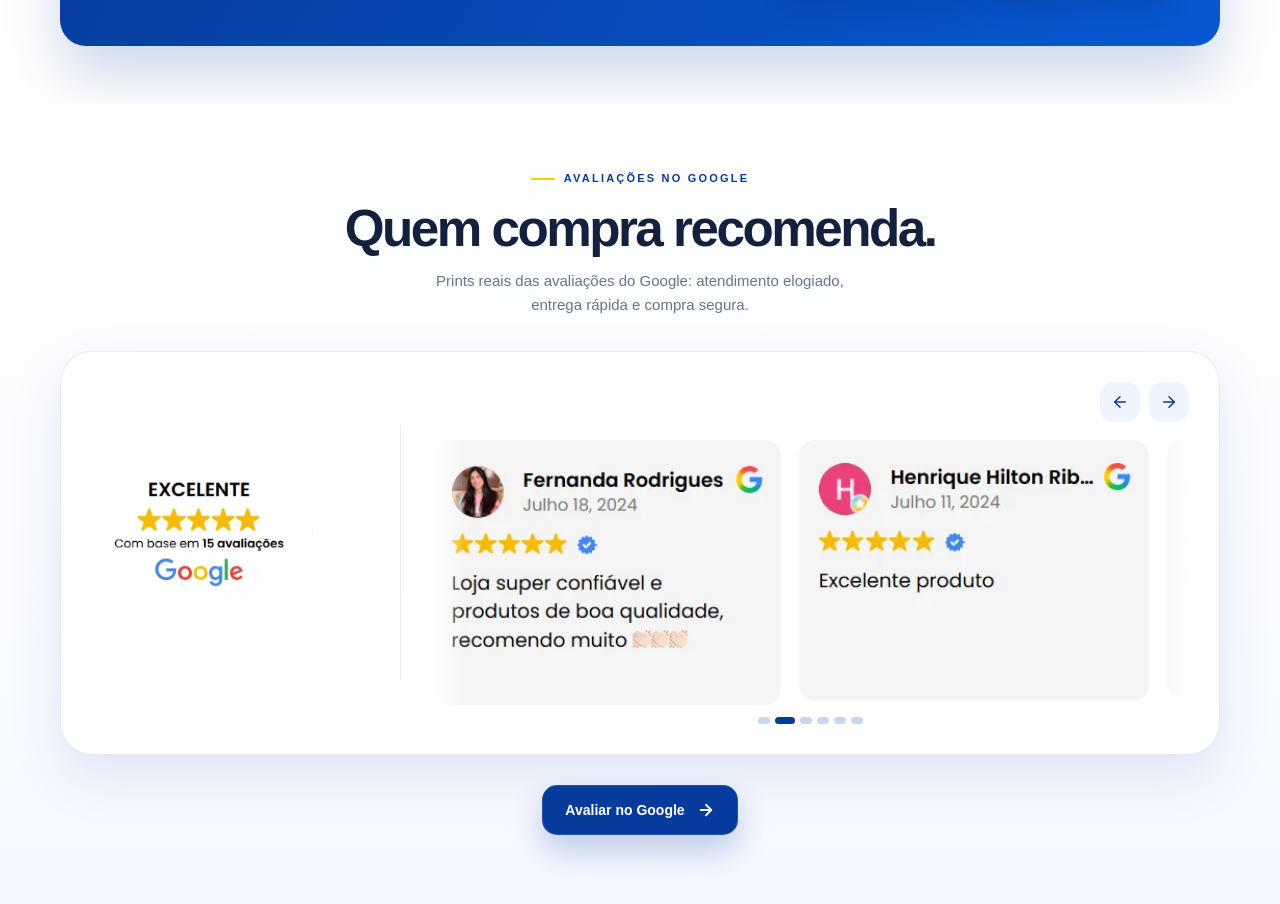
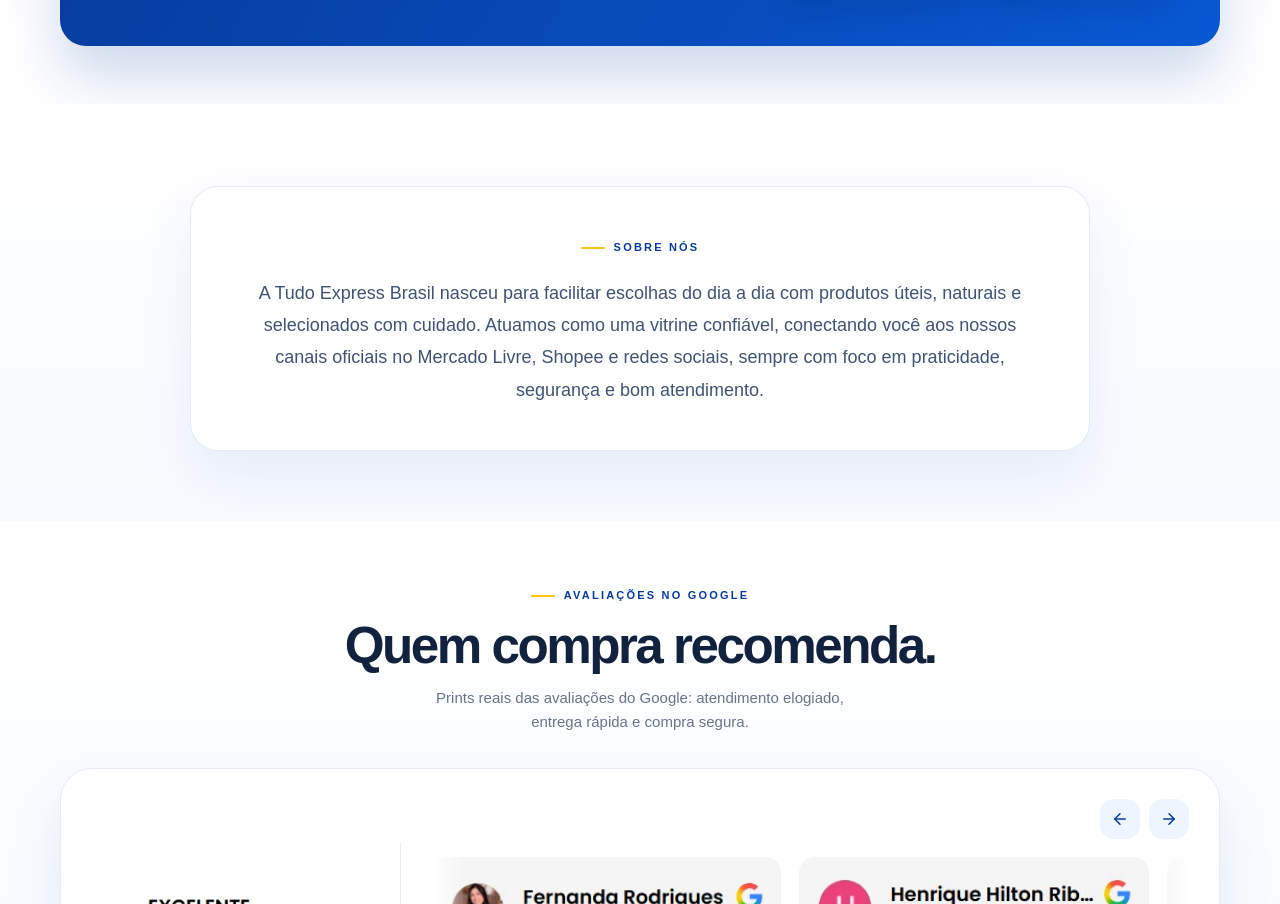
Before and after one commit to Leonardo-justo/tudo-express-brasil, a Next.js app: page / in a window 1280 px wide. Shown: the part 3216-4120 px from the top of the page. Built offline with nearby package versions, Linux system fonts and the light colour scheme; no server answers; the database is empty.

Commit message:
Adiciona secao sobre nos resumida

```diff
--- a/src/app/globals.css
+++ b/src/app/globals.css
@@ -364,3 +364,10 @@
 .feature-media{height:470px!important;min-height:470px!important;background:transparent!important}
 .feature-media img{position:absolute!important;inset:0!important;width:100%!important;height:100%!important;max-width:none!important;object-fit:fill!important}
 @media(max-width:720px){.feature-media{height:320px!important;min-height:320px!important}}
+
+/* Sobre nos resumido */
+.about-summary{padding:82px 0 70px!important;background:linear-gradient(180deg,#fff,#f7faff)!important}
+.about-summary-card{max-width:900px;margin:0 auto;text-align:center;border:1px solid rgba(7,59,155,.1);border-radius:28px;background:#fff;padding:44px 52px;box-shadow:0 24px 55px rgba(7,59,155,.08)}
+.about-summary-card .eyebrow{justify-content:center}
+.about-summary-card p{margin:20px auto 0;color:#415373;font-size:18px;line-height:1.8;max-width:790px}
+@media(max-width:720px){.about-summary{padding:58px 0!important}.about-summary-card{padding:30px 22px;border-radius:22px}.about-summary-card p{font-size:15px;line-height:1.75}}
--- a/src/app/page.tsx
+++ b/src/app/page.tsx
@@ -181,7 +181,7 @@
           </div>
         </section>
 
-        <section className="feature section" id="sobre">
+        <section className="feature section" id="curadoria">
           <div className="container feature-grid">
             <Reveal className="feature-media">
               {/* eslint-disable-next-line @next/next/no-img-element */}
@@ -260,6 +260,17 @@
           </Reveal>
         </section>
 
+        <section className="about-summary section" id="sobre">
+          <div className="container">
+            <Reveal className="about-summary-card">
+              <span className="eyebrow"><i /> Sobre nós</span>
+              <p>
+                A Tudo Express Brasil nasceu para facilitar escolhas do dia a dia com produtos úteis, naturais e selecionados com cuidado. Atuamos como uma vitrine confiável, conectando você aos nossos canais oficiais no Mercado Livre, Shopee e redes sociais, sempre com foco em praticidade, segurança e bom atendimento.
+              </p>
+            </Reveal>
+          </div>
+        </section>
+
         <section className="reviews section" id="avaliacoes">
           <div className="container">
             <Reveal className="section-head centered">
```
